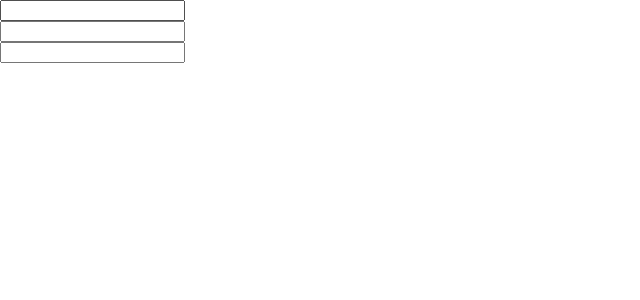
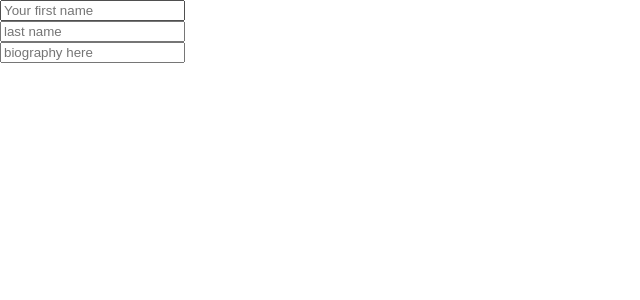
Before and after one commit to andrew-atkinson/artform, a React (Create React App) app in the folder artist-profile/: page / in a window 1280 px wide. Shown: the top 300 px of the page, without its empty margins (0-640 px from the left). Built offline with nearby package versions, Linux system fonts and the light colour scheme.

Commit message:
updates: store with initial state and devTools

```diff
--- a/artist-profile/src/store.js
+++ b/artist-profile/src/store.js
@@ -1,6 +1,9 @@
 import {createStore} from 'redux'
+import {composeWithDevTools} from 'redux-devtools-extension'
 import rootReducer from './reducers'
 
-let store = createStore(rootReducer)
+export const initialState = {firstName: 'Your first name', lastName: 'last name', biography: 'biography here'}
+
+let store = createStore(rootReducer, initialState, composeWithDevTools())
 
 export default store
```
